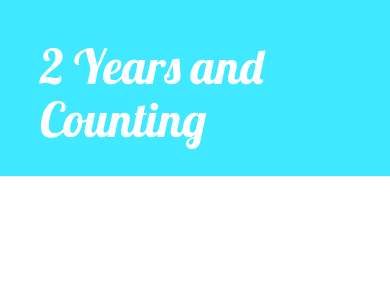
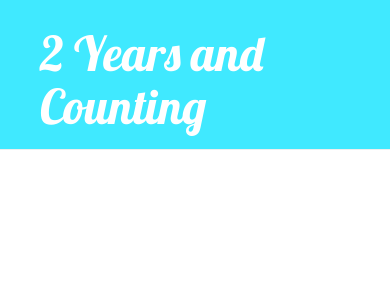
Before and after one commit to klegsy/my-first-blog, a Django app: page / in a window 390 px wide. Shown: the top 300 px of the page. Run offline with Django 3.2, Linux system fonts and the light colour scheme; data that the repository does not hold is empty; some libraries are stand-ins or nearby versions.

Commit message:
Header and content CSS now using flexbox

```diff
--- a/blog/static/css/blog.css
+++ b/blog/static/css/blog.css
@@ -1,10 +1,9 @@
-@media (max-width: 62em){
-.page-header{
-    width: 100%;
-    margin: 0 auto;
+.page-header {
+    height: 150px;
+    display: flex;
+    align-items: center;
+    justify-content: center;
 
-
-}
 }
 
 .page-header {
@@ -20,7 +19,10 @@
 }
 
 .content {
-    margin-left: 40px;
+    display: flex;
+    align-items: center;
+    justify-content: center;
+
 }
 
 h1, h2, h3, h4 {
```
